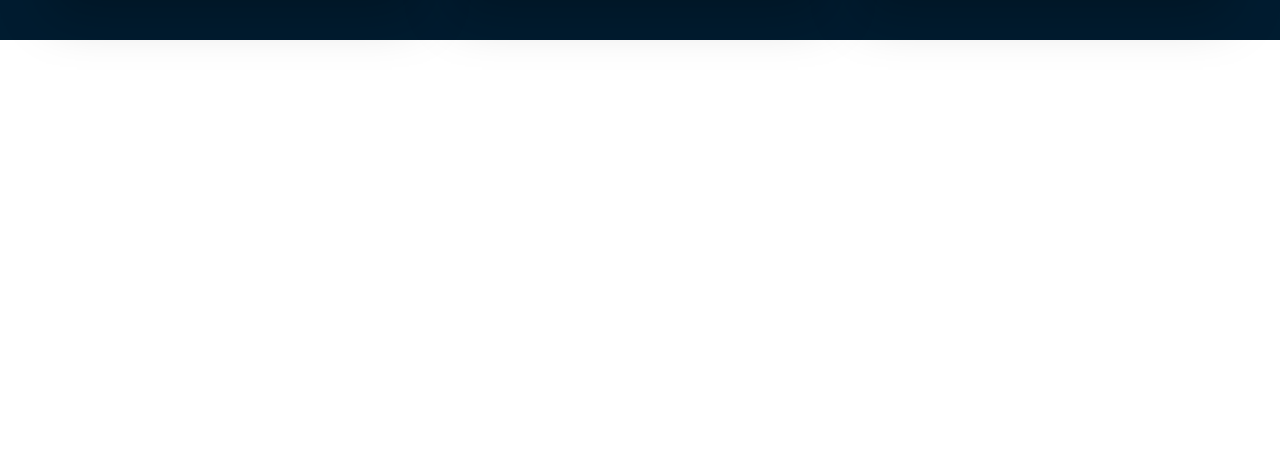
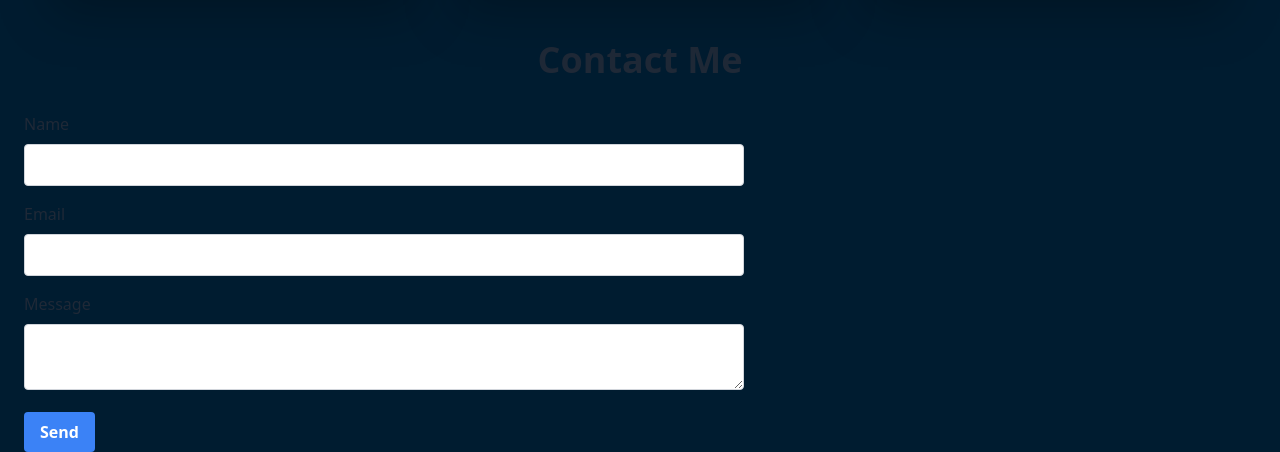
Before and after one commit to shuvakarmakar/my-portfolio, a React (Vite) app: page / in a window 1280 px wide. Shown: the part 1604-2056 px from the top of the page. Before the commit the page ends 1644 px from the top, so only its background shows below. Built offline with nearby package versions, Linux system fonts and the light colour scheme.

Commit message:
Contact Me form Implemented

```diff
--- a/package.json
+++ b/package.json
@@ -10,6 +10,7 @@
     "preview": "vite preview"
   },
   "dependencies": {
+    "@emailjs/browser": "^3.11.0",
     "aos": "^2.3.4",
     "localforage": "^1.10.0",
     "match-sorter": "^6.3.1",
--- /dev/null
+++ b/src/Pages/ContactForm.jsx
@@ -0,0 +1,39 @@
+import { useRef } from 'react';
+import emailjs from '@emailjs/browser';
+
+const ContactForm = () => {
+    const form = useRef();
+
+    const sendEmail = (e) => {
+        e.preventDefault();
+
+        emailjs.sendForm(import.meta.env.VITE_service, import.meta.env.VITE_template, form.current, import.meta.env.VITE_public)
+            .then((result) => {
+                console.log(result.text);
+                console.log('Message Sent');
+            }, (error) => {
+                console.log(error.text);
+            });
+    };
+    return (
+        <div>
+            <h2 className="text-4xl font-bold text-center mb-8">Contact Me</h2>
+            <div className='w-3/5'>
+                <form className="w-full mx-auto px-6" ref={form} onSubmit={sendEmail}>
+                    <label className="block mb-2">Name</label>
+                    <input className="w-full border border-gray-300 rounded px-3 py-2 mb-4" type="text" name="user_name" />
+
+                    <label className="block mb-2">Email</label>
+                    <input className="w-full border border-gray-300 rounded px-3 py-2 mb-4" type="email" name="user_email" />
+
+                    <label className="block mb-2">Message</label>
+                    <textarea className="w-full border border-gray-300 rounded px-3 py-2 mb-4" name="message" />
+
+                    <input className="bg-blue-500 hover:bg-blue-600 text-white font-bold py-2 px-4 rounded" type="submit" value="Send" />
+                </form>
+            </div>
+        </div>
+    );
+};
+
+export default ContactForm;
--- a/src/Pages/Home.jsx
+++ b/src/Pages/Home.jsx
@@ -3,6 +3,7 @@ import NavBar from "./NavBar";
 import Banner from "./Banner";
 import Skills from "./Skills";
 import Projects from "./Projects";
+import ContactForm from "./ContactForm";
 
 const Home = () => {
     return (
@@ -11,6 +12,7 @@ const Home = () => {
             <Banner />
             <Skills />
             <Projects></Projects>
+            <ContactForm></ContactForm>
             <Outlet />
         </div>
     );
```
Also changed, not shown: 1 other file (tests, documents, lock files or other folders).
